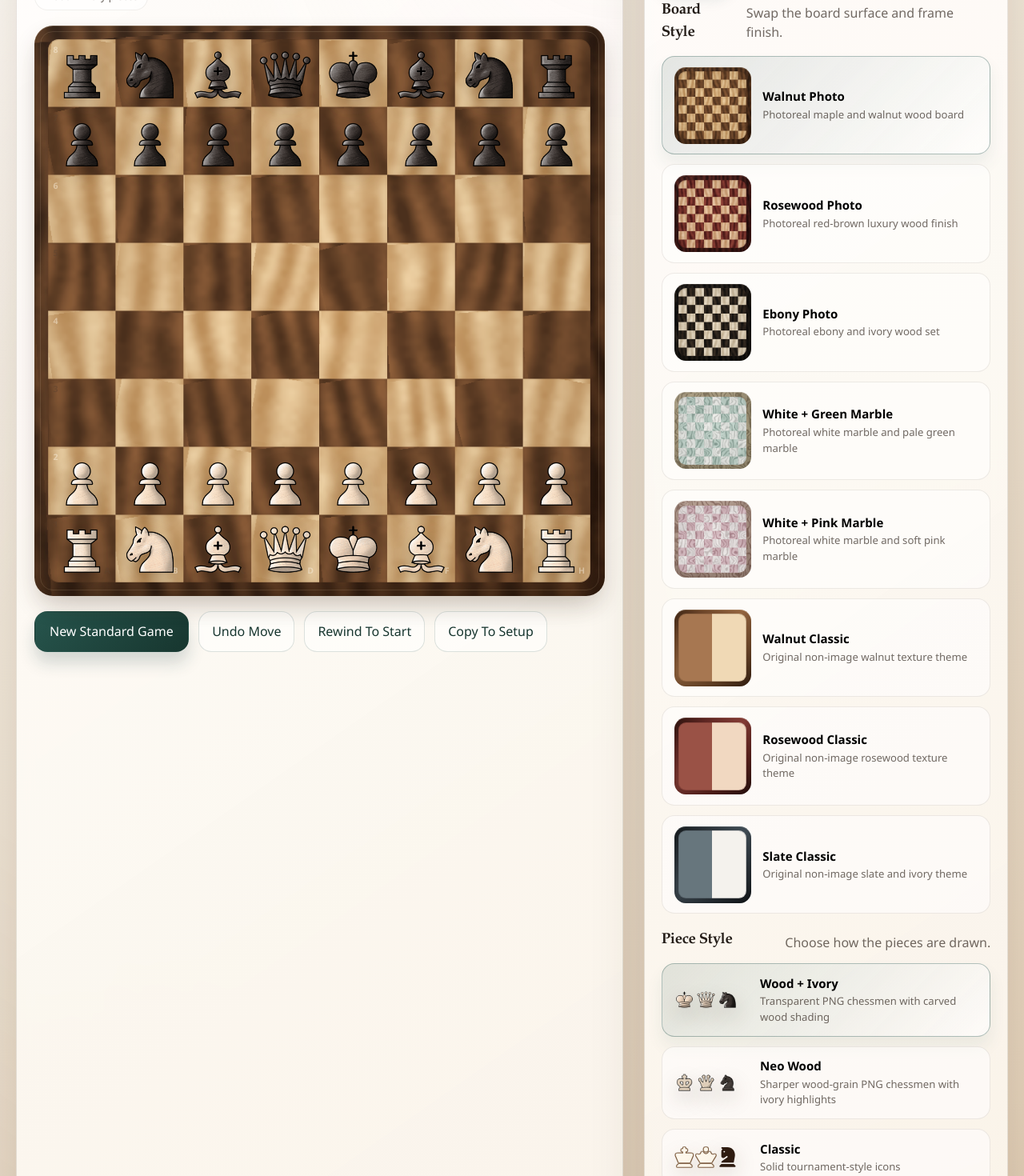
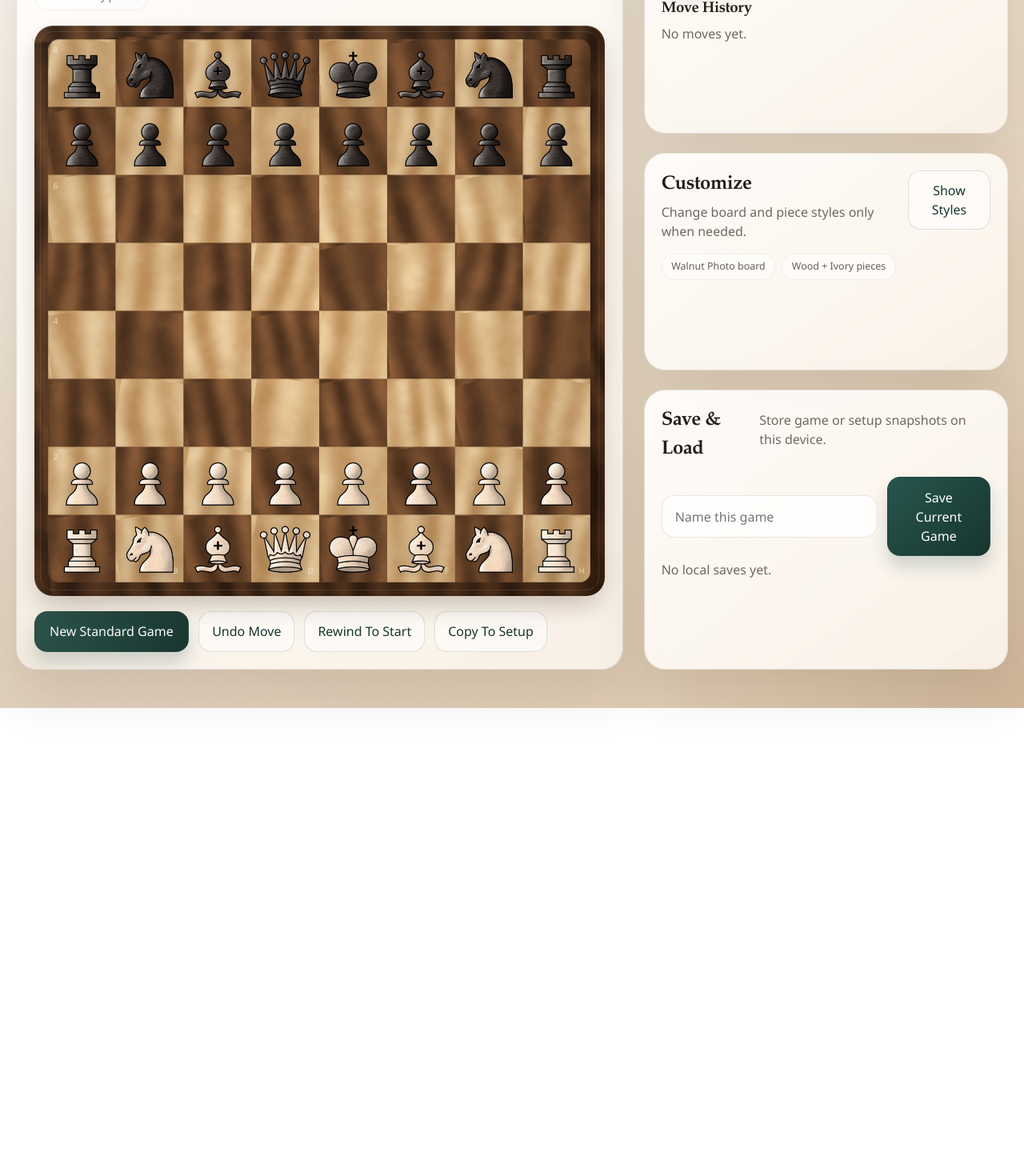
Before and after one commit to 1Brajesh/Chess, a React (Vite) app: page / in a window 1280 px wide. Shown: the part 320-1790 px from the top of the page at 80% size. After the commit the page ends 1205 px from the top, so only its background shows below. Built offline with nearby package versions, Linux system fonts and the light colour scheme.

Commit message:
Compress style controls into customize drawer

```diff
--- a/src/App.jsx
+++ b/src/App.jsx
@@ -133,6 +133,8 @@ export default function App() {
   const [orientation, setOrientation] = useState(persisted.orientation);
   const [boardStyle, setBoardStyle] = useState(persisted.boardStyle);
   const [pieceStyle, setPieceStyle] = useState(persisted.pieceStyle);
+  const [isCustomizeOpen, setIsCustomizeOpen] = useState(false);
+  const [customizeTab, setCustomizeTab] = useState('board');
   const [gameState, setGameState] = useState(persisted.gameState);
   const [setupState, setSetupState] = useState(persisted.setupState);
   const [savedItems, setSavedItems] = useState(loadSavedItems);
@@ -612,72 +614,6 @@ export default function App() {
               </button>
             </div>
 
-            <div className="board-style-panel">
-              <div className="section-heading compact">
-                <h3>Board Style</h3>
-                <p>Swap the board surface and frame finish.</p>
-              </div>
-              <div className="board-style-grid">
-                {BOARD_STYLE_OPTIONS.map((option) => (
-                  <button
-                    key={option.value}
-                    type="button"
-                    className={
-                      boardStyle === option.value
-                        ? 'board-style-button active'
-                        : 'board-style-button'
-                    }
-                    onClick={() => setBoardStyle(option.value)}
-                  >
-                    <span
-                      className={[
-                        'board-style-preview',
-                        `board-style-${option.value}`,
-                      ].join(' ')}
-                      aria-hidden="true"
-                    >
-                      <span className="board-style-preview-frame" />
-                    </span>
-                    <span className="piece-style-copy">
-                      <strong>{option.label}</strong>
-                      <span>{option.description}</span>
-                    </span>
-                  </button>
-                ))}
-              </div>
-            </div>
-
-            <div className="piece-style-panel">
-              <div className="section-heading compact">
-                <h3>Piece Style</h3>
-                <p>Choose how the pieces are drawn.</p>
-              </div>
-              <div className="piece-style-grid">
-                {PIECE_STYLE_OPTIONS.map((option) => (
-                  <button
-                    key={option.value}
-                    type="button"
-                    className={
-                      pieceStyle === option.value
-                        ? 'piece-style-button active'
-                        : 'piece-style-button'
-                    }
-                    onClick={() => setPieceStyle(option.value)}
-                  >
-                    <span className="piece-style-preview" aria-hidden="true">
-                      <ChessPiece piece="wK" pieceStyle={option.value} />
-                      <ChessPiece piece="wQ" pieceStyle={option.value} />
-                      <ChessPiece piece="bN" pieceStyle={option.value} />
-                    </span>
-                    <span className="piece-style-copy">
-                      <strong>{option.label}</strong>
-                      <span>{option.description}</span>
-                    </span>
-                  </button>
-                ))}
-              </div>
-            </div>
-
             {mode === 'setup' ? (
               <>
                 <div className="setup-palette">
@@ -765,6 +701,113 @@ export default function App() {
 
           <article className="card">
             <div className="section-heading">
+              <div>
+                <h2>Customize</h2>
+                <p>Change board and piece styles only when needed.</p>
+              </div>
+              <button
+                type="button"
+                className="ghost-button"
+                onClick={() => setIsCustomizeOpen((current) => !current)}
+                aria-expanded={isCustomizeOpen}
+              >
+                {isCustomizeOpen ? 'Hide Styles' : 'Show Styles'}
+              </button>
+            </div>
+
+            <div className="customize-summary">
+              <span className="board-chip">{activeBoardStyleLabel} board</span>
+              <span className="board-chip">{activePieceStyleLabel} pieces</span>
+            </div>
+
+            {isCustomizeOpen ? (
+              <div className="customize-panel">
+                <div className="customize-tabs" role="tablist" aria-label="Style categories">
+                  <button
+                    type="button"
+                    role="tab"
+                    aria-selected={customizeTab === 'board'}
+                    className={
+                      customizeTab === 'board'
+                        ? 'customize-tab active'
+                        : 'customize-tab'
+                    }
+                    onClick={() => setCustomizeTab('board')}
+                  >
+                    Board
+                  </button>
+                  <button
+                    type="button"
+                    role="tab"
+                    aria-selected={customizeTab === 'pieces'}
+                    className={
+                      customizeTab === 'pieces'
+                        ? 'customize-tab active'
+                        : 'customize-tab'
+                    }
+                    onClick={() => setCustomizeTab('pieces')}
+                  >
+                    Pieces
+                  </button>
+                </div>
+
+                {customizeTab === 'board' ? (
+                  <div className="customize-grid" role="tabpanel">
+                    {BOARD_STYLE_OPTIONS.map((option) => (
+                      <button
+                        key={option.value}
+                        type="button"
+                        className={
+                          boardStyle === option.value
+                            ? 'customize-option board-option active'
+                            : 'customize-option board-option'
+                        }
+                        onClick={() => setBoardStyle(option.value)}
+                        title={option.description}
+                      >
+                        <span
+                          className={[
+                            'board-style-preview compact',
+                            `board-style-${option.value}`,
+                          ].join(' ')}
+                          aria-hidden="true"
+                        >
+                          <span className="board-style-preview-frame" />
+                        </span>
+                        <span className="customize-option-label">{option.label}</span>
+                      </button>
+                    ))}
+                  </div>
+                ) : (
+                  <div className="customize-grid" role="tabpanel">
+                    {PIECE_STYLE_OPTIONS.map((option) => (
+                      <button
+                        key={option.value}
+                        type="button"
+                        className={
+                          pieceStyle === option.value
+                            ? 'customize-option piece-option active'
+                            : 'customize-option piece-option'
+                        }
+                        onClick={() => setPieceStyle(option.value)}
+                        title={option.description}
+                      >
+                        <span className="piece-style-preview compact" aria-hidden="true">
+                          <ChessPiece piece="wK" pieceStyle={option.value} />
+                          <ChessPiece piece="wQ" pieceStyle={option.value} />
+                          <ChessPiece piece="bN" pieceStyle={option.value} />
+                        </span>
+                        <span className="customize-option-label">{option.label}</span>
+                      </button>
+                    ))}
+                  </div>
+                )}
+              </div>
+            ) : null}
+          </article>
+
+          <article className="card">
+            <div className="section-heading">
               <h2>Save &amp; Load</h2>
               <p>Store game or setup snapshots on this device.</p>
             </div>
--- a/src/styles.css
+++ b/src/styles.css
@@ -598,6 +598,84 @@ button {
   margin-top: 1rem;
 }
 
+.customize-summary {
+  display: flex;
+  flex-wrap: wrap;
+  gap: 0.5rem;
+  margin-top: 1rem;
+}
+
+.customize-panel {
+  margin-top: 1rem;
+  padding-top: 0.25rem;
+}
+
+.customize-tabs {
+  display: inline-flex;
+  gap: 0.4rem;
+  padding: 0.35rem;
+  border-radius: 1rem;
+  background: rgba(255, 255, 255, 0.58);
+  box-shadow: inset 0 1px 0 rgba(255, 255, 255, 0.58);
+}
+
+.customize-tab {
+  padding: 0.52rem 0.9rem;
+  border-radius: 0.8rem;
+  border: 1px solid transparent;
+  background: transparent;
+  color: rgba(45, 35, 28, 0.72);
+  font-weight: 700;
+}
+
+.customize-tab.active {
+  background: rgba(39, 85, 77, 0.12);
+  border-color: rgba(39, 85, 77, 0.18);
+  color: var(--accent-strong);
+}
+
+.customize-grid {
+  display: grid;
+  grid-template-columns: repeat(2, minmax(0, 1fr));
+  gap: 0.75rem;
+  margin-top: 0.9rem;
+}
+
+.customize-option {
+  display: grid;
+  justify-items: center;
+  gap: 0.55rem;
+  width: 100%;
+  padding: 0.75rem 0.65rem;
+  border: 1px solid rgba(82, 61, 45, 0.1);
+  border-radius: 1rem;
+  background: rgba(255, 255, 255, 0.54);
+  text-align: center;
+  transition:
+    transform 160ms ease,
+    border-color 160ms ease,
+    box-shadow 160ms ease,
+    background 160ms ease;
+}
+
+.customize-option:hover {
+  transform: translateY(-1px);
+  box-shadow: 0 10px 18px rgba(66, 43, 25, 0.08);
+}
+
+.customize-option.active {
+  border-color: rgba(39, 85, 77, 0.35);
+  background:
+    linear-gradient(135deg, rgba(39, 85, 77, 0.12), rgba(255, 255, 255, 0.62));
+  box-shadow: 0 12px 20px rgba(39, 85, 77, 0.08);
+}
+
+.customize-option-label {
+  font-size: 0.84rem;
+  font-weight: 700;
+  line-height: 1.2;
+}
+
 .board-style-panel,
 .piece-style-panel {
   margin-top: 1.15rem;
@@ -654,6 +732,14 @@ button {
     inset 0 -8px 16px var(--board-frame-shadow);
 }
 
+.board-style-preview.compact {
+  min-width: 0;
+  width: 100%;
+  max-width: 5.5rem;
+  padding: 0.28rem;
+  border-radius: 0.8rem;
+}
+
 .board-style-preview-frame {
   display: block;
   width: 100%;
@@ -676,6 +762,17 @@ button {
 .piece-style-preview .piece-render {
   width: 1.55rem;
   height: 1.55rem;
+}
+
+.piece-style-preview.compact {
+  min-width: 0;
+  justify-content: center;
+  gap: 0.08rem;
+}
+
+.piece-style-preview.compact .piece-render {
+  width: 1.35rem;
+  height: 1.35rem;
 }
 
 .piece-style-copy {
@@ -848,10 +945,15 @@ button {
   .board-toolbar,
   .section-heading,
   .board-chip-row,
+  .customize-summary,
   .save-form,
   .save-item,
   .save-actions {
     flex-direction: column;
+  }
+
+  .customize-grid {
+    grid-template-columns: repeat(2, minmax(0, 1fr));
   }
 
   .board-style-button,
```
